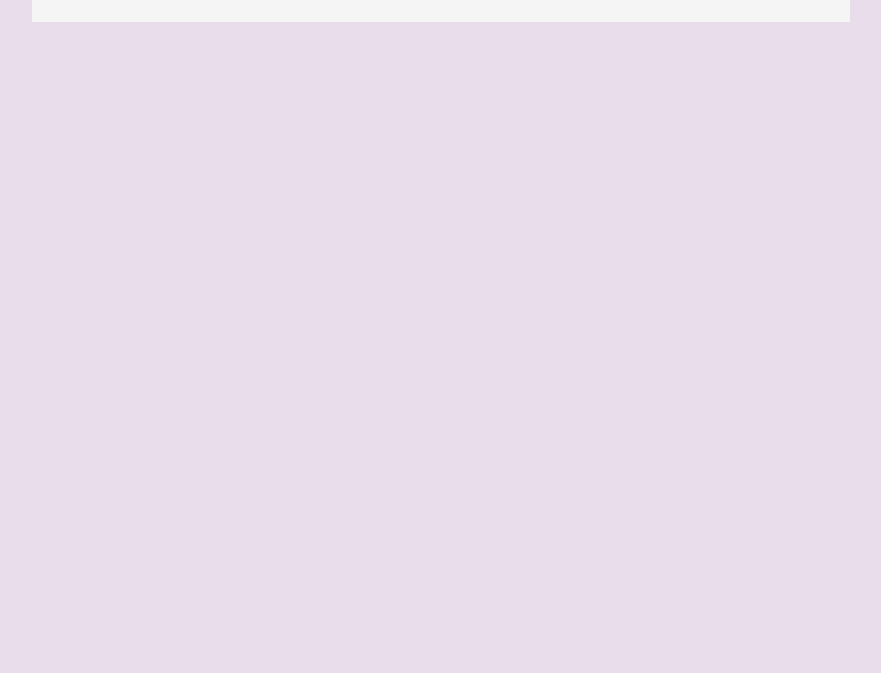
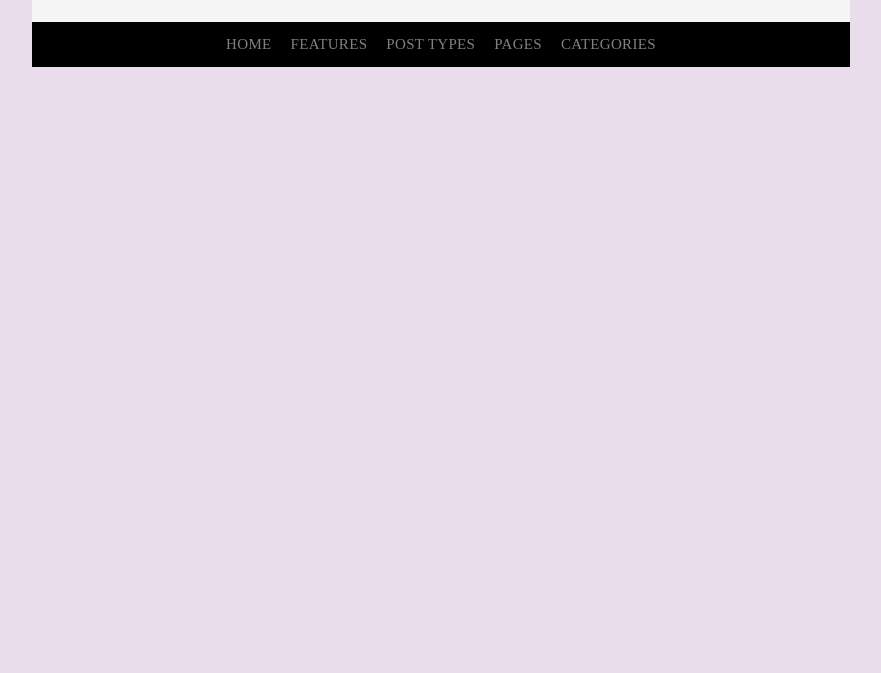
Before and after one commit to LuigiQ02/kboodiary, a plain HTML site: page index.html in a window 1280 px wide. Shown: the part 127-800 px from the top of the page, without its empty margins (199-1080 px from the left). Drawn offline with Linux system fonts and the light colour scheme; a web font is replaced by a local one.

Commit message:
1st-commit

```diff
--- a/css/styles.css
+++ b/css/styles.css
@@ -49,7 +49,12 @@ header {
     display: block;
     width: 14px;
     height: 16px;
-    fill: #000;
+}
+
+.social__lists svg:hover {
+    fill: grey;
+    transition: color cubic-bezier(0.4, 0, 0.2, 1);
+    transition-duration: 250ms;
 }
 
 .header__title {
@@ -77,3 +82,37 @@ header {
     letter-spacing: 0.32px;
     line-height: 23px;
 }
+
+.header__nav__container {
+    background-color: black;
+    width: 818px;
+    margin: auto;
+    height: 100%;
+    padding: 11px;
+}
+
+.nav__list a:hover {
+    color: whitesmoke;
+    transition: color cubic-bezier(0.4, 0, 0.2, 1);
+    transition-duration: 250ms;
+}
+
+.nav__list a {
+    color: grey;
+    text-decoration: none;
+    text-align: center;
+    font-family: "Playfair", serif;
+    font-size: 15px;
+    font-weight: 300;
+    font-style: normal;
+    letter-spacing: 0.32px;
+    line-height: 23px;
+}
+
+.nav__list {
+    display: flex;
+    align-items: center;
+    display: flex;
+    justify-content: center;
+    gap: 19px;
+}
--- a/index.html
+++ b/index.html
@@ -5,9 +5,9 @@
   <meta name="viewport" content="width=device-width, initial-scale=1.0" />
   <title>KBOODIARY</title>
   <link rel="stylesheet" href="css/styles.css" />
-  <link rel="preconnect" href="https://fonts.googleapis.com">
-<link rel="preconnect" href="https://fonts.gstatic.com" crossorigin>
-<link href="https://fonts.googleapis.com/css2?family=Playfair:ital,opsz,wght@0,5..1200,300..900;1,5..1200,300..900&display=swap" rel="stylesheet">
+  <link rel="preconnect" href="https://fonts.googleapis.com" />
+  <link rel="preconnect" href="https://fonts.gstatic.com" crossorigin />
+  <link href="https://fonts.googleapis.com/css2?family=Playfair:ital,opsz,wght@0,5..1200,300..900;1,5..1200,300..900&display=swap" rel="stylesheet" />
 </head>
 <body>
   <header>
@@ -41,6 +41,17 @@
       <p class="header__p">A website dedicated for korean culture.</p>
     </div>
   </header>
-  <!-- Other content of the website -->
+  <div class="header__nav__container">
+    <nav class="header__nav">
+      <ul class="nav__list">
+        <li><a href="">HOME</a></li>
+        <li><a href="">FEATURES</a></li>
+        <li><a href="">POST TYPES</a></li>
+        <li><a href="">PAGES</a></li>
+        <li><a href="">CATEGORIES</a></li>
+      </ul>
+    </nav>
+  </div>
+  <section></section>
 </body>
 </html>
```
